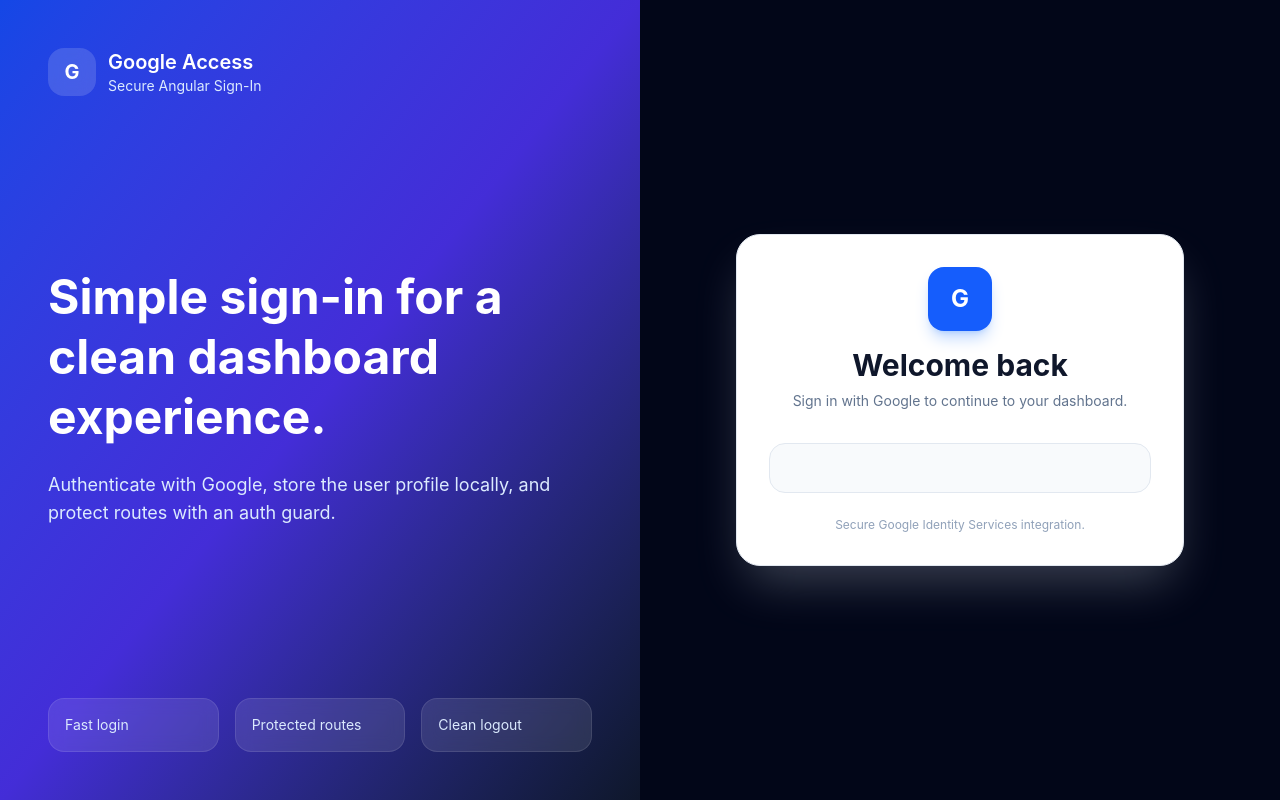
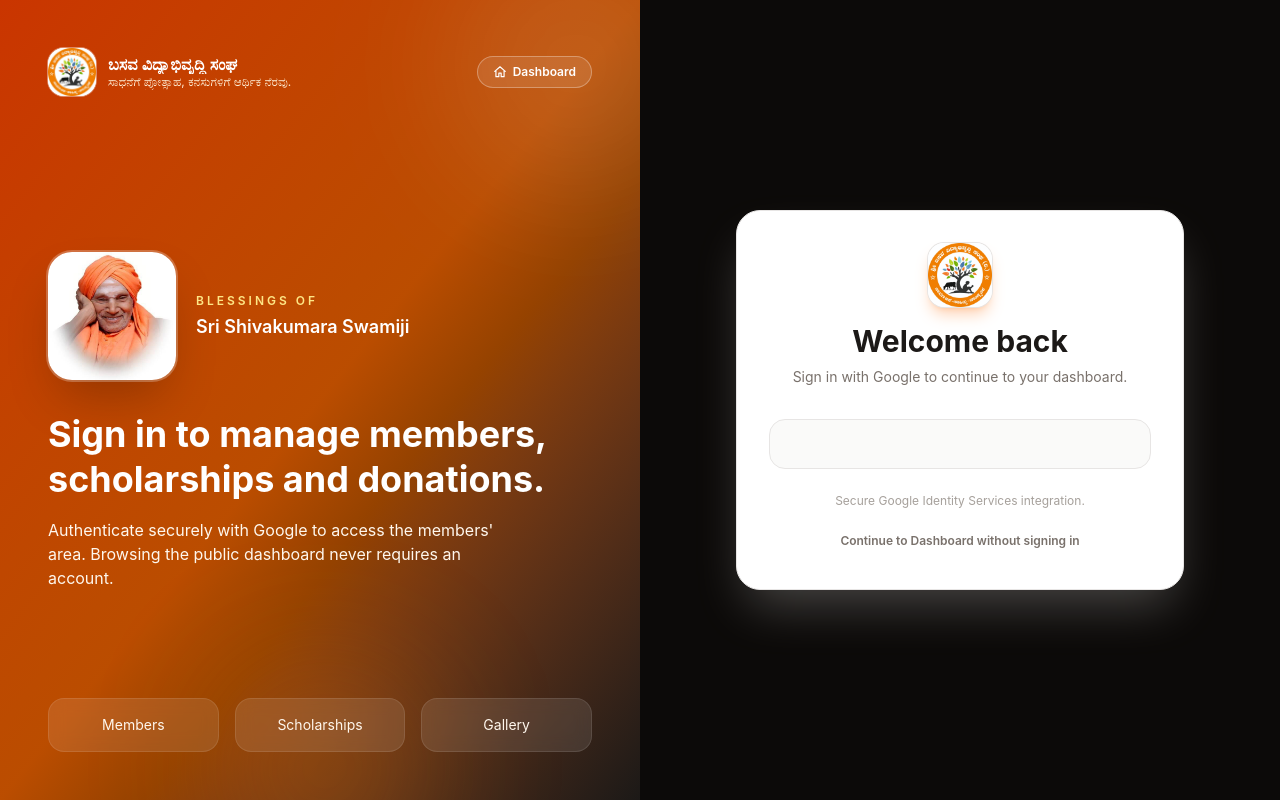
Before and after one commit to sribasavavidhyabhiruddhisanga/SBVSanga, an Angular app: page /login in a window 1280 px wide. Built offline with nearby package versions, Linux system fonts and the light colour scheme.

Commit message:
login screen customized

```diff
--- a/src/app/login/login.component.html
+++ b/src/app/login/login.component.html
@@ -1,53 +1,123 @@
-<div class="min-h-screen bg-slate-950">
+<div class="min-h-screen bg-stone-950">
     <div class="mx-auto grid min-h-screen max-w-7xl grid-cols-1 lg:grid-cols-2">
-      <section class="hidden flex-col justify-between bg-gradient-to-br from-blue-700 via-indigo-700 to-slate-900 p-12 text-white lg:flex">
-        <div class="flex items-center gap-3">
-          <div class="flex h-12 w-12 items-center justify-center rounded-2xl bg-white/15 text-xl font-bold backdrop-blur">
-            G
+      <section class="relative hidden flex-col overflow-hidden bg-gradient-to-br from-orange-700 via-amber-700 to-stone-900 p-10 text-white lg:flex sm:p-12">
+        <div class="pointer-events-none absolute -right-16 -top-16 h-64 w-64 rounded-full bg-white/10 blur-3xl"></div>
+        <div class="pointer-events-none absolute -bottom-20 left-1/3 h-56 w-56 rounded-full bg-orange-400/20 blur-3xl"></div>
+
+        <div class="relative flex items-center justify-between gap-4">
+          <a routerLink="/dashboard" class="flex min-w-0 items-center gap-3">
+            <div
+              class="flex h-12 w-12 shrink-0 items-center justify-center overflow-hidden rounded-2xl bg-white ring-1 ring-white/40"
+            >
+              <img
+                src="assets/dashboardImages/basavaVidyabhiruddhiSanga_logo.jpg"
+                alt="Basava VidyaBhiruddhi Sanga logo"
+                class="h-full w-full object-cover"
+              />
+            </div>
+            <div class="min-w-0">
+              <p class="truncate text-base font-semibold leading-tight">ಬಸವ ವಿದ್ಯಾಭಿವೃದ್ಧಿ ಸಂಘ</p>
+              <p class="truncate text-xs text-orange-100">ಸಾಧನೆಗೆ ಪ್ರೋತ್ಸಾಹ, ಕನಸುಗಳಿಗೆ ಆರ್ಥಿಕ ನೆರವು.</p>
+            </div>
+          </a>
+
+          <a
+            routerLink="/dashboard"
+            class="inline-flex shrink-0 items-center gap-1.5 rounded-full bg-white/10 px-4 py-2 text-xs font-semibold text-white ring-1 ring-inset ring-white/30 transition hover:bg-white/20 active:scale-[0.98]"
+          >
+            <svg xmlns="http://www.w3.org/2000/svg" viewBox="0 0 24 24" fill="none" class="h-3.5 w-3.5">
+              <path
+                d="m3 11 9-8 9 8M5 10v10h5v-6h4v6h5V10"
+                stroke="currentColor"
+                stroke-width="2"
+                stroke-linecap="round"
+                stroke-linejoin="round"
+              />
+            </svg>
+            Dashboard
+          </a>
+        </div>
+
+        <div class="relative mt-12 flex flex-1 flex-col justify-center gap-8">
+          <div class="flex items-center gap-5">
+            <div
+              class="h-28 w-28 shrink-0 overflow-hidden rounded-3xl shadow-2xl ring-2 ring-white/25 sm:h-32 sm:w-32"
+            >
+              <img
+                src="assets/dashboardImages/shivakumarswamyji.jpg"
+                alt="Sri Shivakumara Swamiji"
+                class="h-full w-full object-cover"
+              />
+            </div>
+            <div>
+              <p class="text-xs font-semibold uppercase tracking-[0.25em] text-amber-200">Blessings of</p>
+              <p class="mt-1.5 text-lg font-semibold leading-snug">Sri Shivakumara Swamiji</p>
+            </div>
           </div>
-          <div>
-            <p class="text-xl font-semibold">Google Access</p>
-            <p class="text-sm text-blue-100">Secure Angular Sign-In</p>
+
+          <div class="space-y-4">
+            <p class="text-3xl font-bold leading-tight sm:text-4xl">
+              Sign in to manage members, scholarships and donations.
+            </p>
+            <p class="max-w-md text-sm text-orange-50 sm:text-base">
+              Authenticate securely with Google to access the members' area. Browsing the public
+              dashboard never requires an account.
+            </p>
           </div>
         </div>
 
-        <div class="space-y-6">
-          <p class="text-5xl font-bold leading-tight">
-            Simple sign-in for a clean dashboard experience.
-          </p>
-          <p class="max-w-lg text-lg text-blue-100">
-            Authenticate with Google, store the user profile locally, and protect routes with an auth guard.
-          </p>
-        </div>
-
-        <div class="grid grid-cols-3 gap-4 text-sm text-blue-100">
-          <div class="rounded-2xl border border-white/10 bg-white/10 p-4 backdrop-blur">Fast login</div>
-          <div class="rounded-2xl border border-white/10 bg-white/10 p-4 backdrop-blur">Protected routes</div>
-          <div class="rounded-2xl border border-white/10 bg-white/10 p-4 backdrop-blur">Clean logout</div>
+        <div class="relative grid grid-cols-3 gap-4 text-sm text-orange-50">
+          <div class="rounded-2xl border border-white/10 bg-white/10 p-4 text-center backdrop-blur">Members</div>
+          <div class="rounded-2xl border border-white/10 bg-white/10 p-4 text-center backdrop-blur">Scholarships</div>
+          <div class="rounded-2xl border border-white/10 bg-white/10 p-4 text-center backdrop-blur">Gallery</div>
         </div>
       </section>
 
       <section class="flex items-center justify-center p-6 sm:p-10">
-        <div class="w-full max-w-md rounded-3xl border border-slate-200 bg-white p-8 shadow-2xl shadow-slate-300/30">
+        <div class="w-full max-w-md rounded-3xl border border-stone-200 bg-white p-8 shadow-2xl shadow-stone-300/30">
+          <a routerLink="/dashboard" class="mb-6 flex items-center justify-center gap-2 lg:hidden">
+            <div class="flex h-9 w-9 shrink-0 items-center justify-center overflow-hidden rounded-xl ring-1 ring-stone-200">
+              <img
+                src="assets/dashboardImages/basavaVidyabhiruddhiSanga_logo.jpg"
+                alt="Basava VidyaBhiruddhi Sanga logo"
+                class="h-full w-full object-cover"
+              />
+            </div>
+            <span class="text-sm font-semibold text-stone-700">ಬಸವ ವಿದ್ಯಾಭಿವೃದ್ಧಿ ಸಂಘ</span>
+          </a>
+
           <div class="mb-8 text-center">
-            <div class="mx-auto mb-4 flex h-16 w-16 items-center justify-center rounded-2xl bg-blue-600 text-2xl font-bold text-white shadow-lg shadow-blue-500/30">
-              G
+            <div
+              class="mx-auto mb-4 flex h-16 w-16 items-center justify-center overflow-hidden rounded-2xl shadow-lg shadow-orange-500/30 ring-1 ring-stone-200"
+            >
+              <img
+                src="assets/dashboardImages/basavaVidyabhiruddhiSanga_logo.jpg"
+                alt="Basava VidyaBhiruddhi Sanga logo"
+                class="h-full w-full object-cover"
+              />
             </div>
-            <h1 class="text-3xl font-bold text-slate-900">Welcome back</h1>
-            <p class="mt-2 text-sm text-slate-500">
+            <h1 class="text-3xl font-bold text-stone-900">Welcome back</h1>
+            <p class="mt-2 text-sm text-stone-500">
               Sign in with Google to continue to your dashboard.
             </p>
           </div>
 
-          <div class="rounded-2xl border border-slate-200 bg-slate-50 p-6">
+          <div class="rounded-2xl border border-stone-200 bg-stone-50 p-6">
             <div class="flex justify-center">
               <div id="googleBtn"></div>
             </div>
           </div>
 
-          <p class="mt-6 text-center text-xs text-slate-400">
+          <p class="mt-6 text-center text-xs text-stone-400">
             Secure Google Identity Services integration.
           </p>
+
+          <a
+            routerLink="/dashboard"
+            class="mt-4 flex w-full items-center justify-center gap-1.5 rounded-full px-4 py-2 text-xs font-semibold text-stone-500 transition hover:bg-stone-50 hover:text-orange-700"
+          >
+            Continue to Dashboard without signing in
+          </a>
         </div>
       </section>
     </div>
--- a/src/app/login/login.component.ts
+++ b/src/app/login/login.component.ts
@@ -1,5 +1,5 @@
 import { AfterViewInit, Component, NgZone } from '@angular/core';
-import { Router } from '@angular/router';
+import { Router, RouterModule } from '@angular/router';
 import { AuthService } from '../core/auth.service';
 import { ToastService } from '../core/toast.service';
 
@@ -12,6 +12,7 @@
 @Component({
   selector: 'app-login',
   standalone: true,
+  imports: [RouterModule],
   templateUrl: './login.component.html',
 })
 export class LoginComponent implements AfterViewInit {
```
